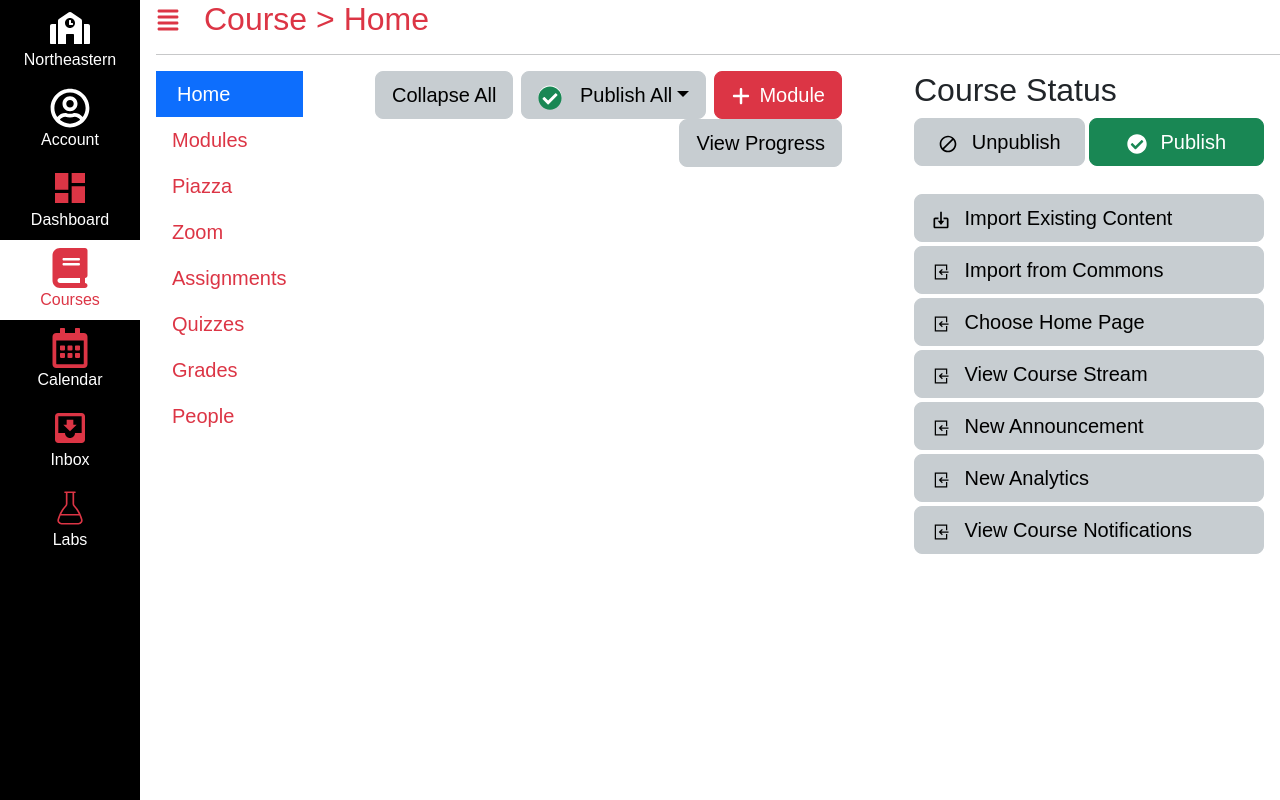
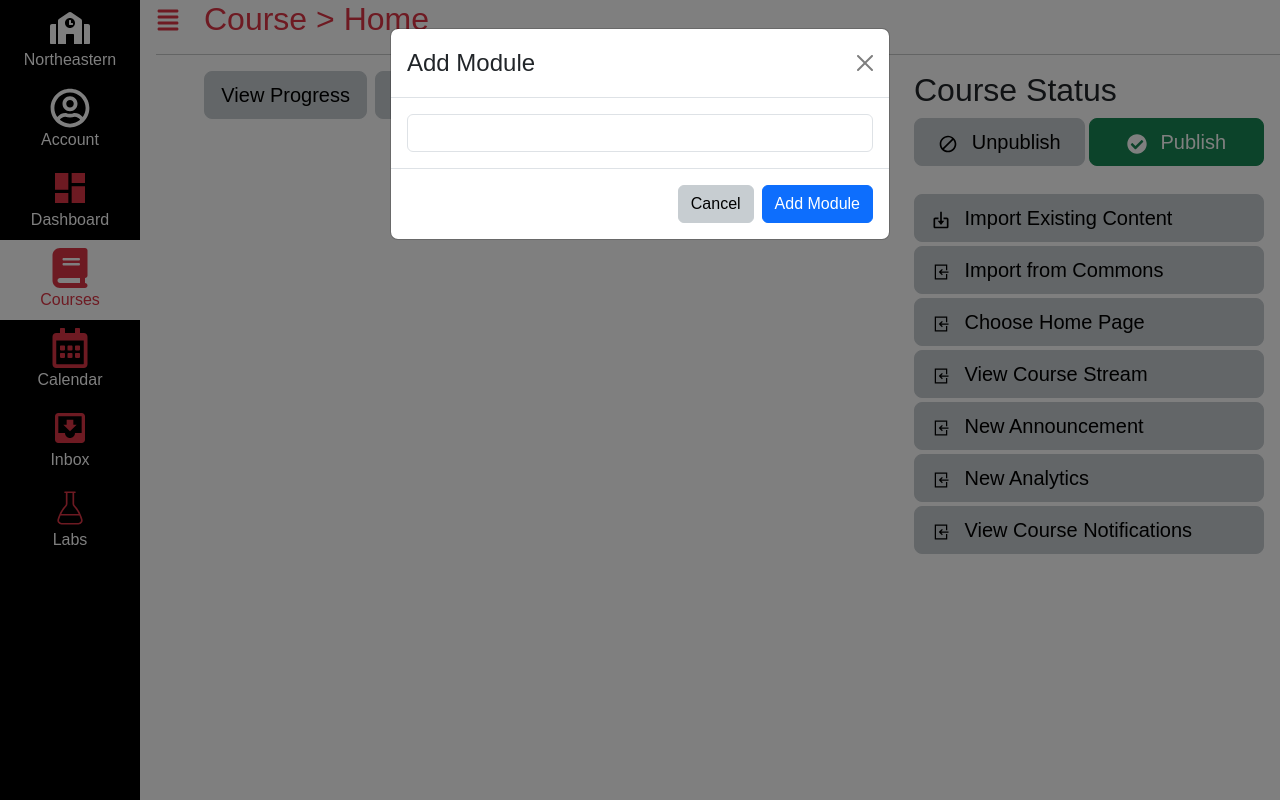
Before and after one commit to davehetarth/kambaz-next-js-fa25, a Next.js app: page /Courses/1234/Home in a window 1280 px wide. Both pictures are taken after a click on the button "Module". Built offline with nearby package versions, Linux system fonts and the light colour scheme.

Commit message:
Started kambaz

```diff
--- a/app/(Kambaz)/Courses/[cid]/Modules/ModuleControlButtons.tsx
+++ b/app/(Kambaz)/Courses/[cid]/Modules/ModuleControlButtons.tsx
@@ -1,9 +1,30 @@
+"us client";
 import { IoEllipsisVertical } from "react-icons/io5";
 import GreenCheckmark from "./GreenCheckmark";
 import { FaPlus } from "react-icons/fa6";
-export default function ModuleControlButtons() {
+import { FaTrash } from "react-icons/fa";
+import { FaPencil } from "react-icons/fa6";
+export default function ModuleControlButtons({
+  moduleId,
+  deleteModule,
+  editModule,
+}: {
+  moduleId: string;
+  deleteModule: (moduleId: string) => void;
+  editModule: (moduleId: string) => void;
+}) {
   return (
     <div className="float-end">
+      <FaPencil
+        onClick={() => editModule(moduleId)}
+        className="text-primary me-3"
+      />
+      <FaTrash
+        className="text-danger me-2 mb-1"
+        onClick={() => {
+          deleteModule(moduleId);
+        }}
+      />
       <GreenCheckmark />
       <FaPlus className="fs-4 me-1" />
       <IoEllipsisVertical className="fs-4 me-1" />
--- /dev/null
+++ b/app/(Kambaz)/Courses/[cid]/Modules/ModuleEditor.tsx
@@ -0,0 +1,50 @@
+"use client";
+import { Modal, FormControl, Button } from "react-bootstrap";
+
+export default function ModuleEditor({
+  show,
+  handleClose,
+  dialogTitle,
+  moduleName,
+  setModuleName,
+  addModule,
+}: {
+  show: boolean;
+  handleClose: () => void;
+  dialogTitle: string;
+  moduleName: string;
+  setModuleName: (name: string) => void;
+  addModule: () => void;
+}) {
+  return (
+    <Modal show={show} onHide={handleClose}>
+      <Modal.Header closeButton>
+        <Modal.Title>{dialogTitle}</Modal.Title>
+      </Modal.Header>
+      <Modal.Body>
+        <FormControl
+          value={moduleName}
+          onChange={(e) => {
+            setModuleName(e.target.value);
+          }}
+        />
+      </Modal.Body>
+      <Modal.Footer>
+        <Button variant="secondary" onClick={handleClose}>
+          {" "}
+          Cancel{" "}
+        </Button>
+        <Button
+          variant="primary"
+          onClick={() => {
+            addModule();
+            handleClose();
+          }}
+        >
+          {" "}
+          Add Module{" "}
+        </Button>
+      </Modal.Footer>
+    </Modal>
+  );
+}
--- a/app/(Kambaz)/Courses/[cid]/Modules/ModulesControls.tsx
+++ b/app/(Kambaz)/Courses/[cid]/Modules/ModulesControls.tsx
@@ -1,3 +1,4 @@
+"use client";
 import {
   Button,
   Dropdown,
@@ -7,7 +8,21 @@ import {
 } from "react-bootstrap";
 import { FaPlus } from "react-icons/fa6";
 import GreenCheckmark from "./GreenCheckmark";
-export default function ModulesControls() {
+import { useState } from "react";
+import ModuleEditor from "./ModuleEditor";
+
+export default function ModulesControls({
+  moduleName,
+  setModuleName,
+  addModule,
+}: {
+  moduleName: string;
+  setModuleName: (title: string) => void;
+  addModule: () => void;
+}) {
+  const [show, setShow] = useState(false);
+  const handleClose = () => setShow(false);
+  const handleShow = () => setShow(true);
   return (
     <div id="wd-modules-controls" className="text-nowrap">
       <Button
@@ -15,6 +30,7 @@ export default function ModulesControls() {
         size="lg"
         className="me-2 float-end"
         id="wd-add-module-btn"
+        onClick={handleShow}
       >
         <FaPlus className="position-relative me-2" style={{ bottom: "1px" }} />
         Module
@@ -59,6 +75,14 @@ export default function ModulesControls() {
         {/* <FaPlus className="position-relative me-2" style={{ bottom: "1px" }} /> */}
         View Progress
       </Button>
+      <ModuleEditor
+        show={show}
+        handleClose={handleClose}
+        dialogTitle="Add Module"
+        moduleName={moduleName}
+        setModuleName={setModuleName}
+        addModule={addModule}
+      />
     </div>
   );
 }
--- a/app/(Kambaz)/Courses/[cid]/Modules/page.tsx
+++ b/app/(Kambaz)/Courses/[cid]/Modules/page.tsx
@@ -1,4 +1,5 @@
 "use client";
+import { v4 as uuidv4 } from "uuid";
 import { useParams } from "next/navigation";
 import * as db from "../../../Database";
 import ModulesControls from "./ModulesControls";
@@ -6,13 +7,75 @@ import { ListGroup, ListGroupItem } from "react-bootstrap";
 import { BsGripVertical } from "react-icons/bs";
 import LessonControlButtons from "./LessonControlButtons";
 import ModuleControlButtons from "./ModuleControlButtons";
+import { FormControl } from "react-bootstrap";
+import { useState } from "react";
+import { addModule, editModule, updateModule, deleteModule } from "./reducer";
+import { useSelector, useDispatch } from "react-redux";
+import { RootState } from "../../../../(Kambaz)/store";
 
 export default function Modules() {
+  interface Lesson {
+    _id: string;
+    name: string;
+    description: string;
+    module: string;
+  }
+
+  interface Module {
+    _id: string;
+    name: string;
+    course: string;
+    description: string;
+    lessons?: Lesson[];
+    editing: boolean;
+  }
+
   const { cid } = useParams();
-  const modules = db.modules;
+
+  // const [modules, setModules] = useState<Module[]>(
+  //   (db.modules || []).map((module) => ({ ...module, editing: false }))
+  // );
+  const [moduleName, setModuleName] = useState("");
+  const { modules } = useSelector((state: RootState) => state.modulesReducer);
+  const dispatch = useDispatch();
+  // const addModule = () => {
+  //   setModules([
+  //     ...modules,
+  //     {
+  //       _id: uuidv4(),
+  //       name: moduleName,
+  //       course: cid as string,
+  //       lessons: [],
+  //       description: "abc",
+  //       editing: false,
+  //     },
+  //   ]);
+  //   setModuleName("");
+  // };
+
+  // const deleteModule = (moduleId: string) => {
+  //   setModules(modules.filter((m) => m._id !== moduleId));
+  // };
+  // const editModule = (moduleId: string) => {
+  //   setModules(
+  //     modules.map((m) => (m._id === moduleId ? { ...m, editing: true } : m))
+  //   );
+  // };
+  // const updateModule = (module: Module) => {
+  //   setModules(modules.map((m) => (m._id === module._id ? module : m)));
+  // };
+
   return (
     <div className="me-5">
-      <ModulesControls /> <br />
+      <ModulesControls
+        setModuleName={setModuleName}
+        moduleName={moduleName}
+        addModule={() => {
+          dispatch(addModule({ name: moduleName, course: cid }));
+          setModuleName("");
+        }}
+      />{" "}
+      <br />
       <br />
       <br />
       <br />
@@ -25,8 +88,31 @@ export default function Modules() {
               className="wd-module p-0 mb-5 fs-5 border-gray"
             >
               <div className="wd-title p-3 ps-2 bg-secondary">
-                <BsGripVertical className="me-2 fs-3" /> {module.name}{" "}
-                <ModuleControlButtons />
+                <BsGripVertical className="me-2 fs-3" />{" "}
+                {!module.editing && module.name}
+                {module.editing && (
+                  <FormControl
+                    className="w-50 d-inline-block"
+                    onChange={(e) =>
+                      dispatch(
+                        updateModule({ ...module, name: e.target.value })
+                      )
+                    }
+                    onKeyDown={(e) => {
+                      if (e.key === "Enter") {
+                        dispatch(updateModule({ ...module, editing: false }));
+                      }
+                    }}
+                    defaultValue={module.name}
+                  />
+                )}
+                <ModuleControlButtons
+                  moduleId={module._id}
+                  deleteModule={(moduleId) => {
+                    dispatch(deleteModule(moduleId));
+                  }}
+                  editModule={(moduleId) => dispatch(editModule(moduleId))}
+                />
               </div>
               {module.lessons && (
                 <ListGroup className="wd-lessons rounded-0">
--- /dev/null
+++ b/app/(Kambaz)/Courses/[cid]/Modules/reducer.ts
@@ -0,0 +1,59 @@
+"use client";
+import { createSlice } from "@reduxjs/toolkit";
+import { modules } from "../../../Database";
+import { v4 as uuidv4 } from "uuid";
+
+interface Lesson {
+  _id: string;
+  name: string;
+  description: string;
+  module: string;
+}
+
+export interface Module {
+  _id: string;
+  name: string;
+  course: string;
+  description: string;
+  lessons?: Lesson[];
+  editing: boolean;
+}
+
+interface ModulesState {
+  modules: Module[];
+}
+
+const initialState: ModulesState = {
+  modules: (modules || []).map((module) => ({ ...module, editing: false })),
+};
+const modulesSlice = createSlice({
+  name: "modules",
+  initialState,
+  reducers: {
+    addModule: (state, { payload: module }) => {
+      const newModule: any = {
+        _id: uuidv4(),
+        lessons: [],
+        name: module.name,
+        course: module.course,
+      };
+      state.modules = [...state.modules, newModule];
+    },
+    deleteModule: (state, { payload: moduleId }) => {
+      state.modules = state.modules.filter((m) => m._id !== moduleId);
+    },
+    updateModule: (state, { payload: module }) => {
+      state.modules = state.modules.map((m) =>
+        m._id === module._id ? module : m
+      );
+    },
+    editModule: (state, { payload: moduleId }) => {
+      state.modules = state.modules.map((m) =>
+        m._id === moduleId ? { ...m, editing: true } : m
+      );
+    },
+  },
+});
+export const { addModule, deleteModule, updateModule, editModule } =
+  modulesSlice.actions;
+export default modulesSlice.reducer;
--- a/app/(Kambaz)/Courses/[cid]/layout.tsx
+++ b/app/(Kambaz)/Courses/[cid]/layout.tsx
@@ -1,23 +1,30 @@
+"use client";
 import { ReactNode } from "react";
+import { useState } from "react";
 import CourseNavigation from "./Navigation";
 import { FaAlignJustify } from "react-icons/fa6";
-import { courses } from "../../Database";
+import { RootState } from "../../store";
 import Breadcrumb from "./Breadcrumb";
-export default async function CoursesLayout({
-  children,
-  params,
-}: Readonly<{ children: ReactNode; params: Promise<{ cid: string }> }>) {
-  const { cid } = await params;
+import { useSelector } from "react-redux";
+import { useParams } from "next/navigation";
+export default function CoursesLayout({ children }: { children: ReactNode }) {
+  const [isVisible, setIsVisible] = useState(false);
+  const { cid } = useParams();
+  const { courses } = useSelector((state: RootState) => state.coursesReducer);
   const course = courses.find((course) => course._id === cid);
   return (
     <div id="wd-courses">
       <h2 className="text-danger">
-        <FaAlignJustify className="me-4 fs-4 mb-1" />
+        <FaAlignJustify
+          className="me-4 fs-4 mb-1"
+          onClick={() => setIsVisible(!isVisible)}
+        />
         <Breadcrumb course={course} />
+        {/* {course?.name} */}
       </h2>{" "}
       <hr />
       <div className="d-flex">
-        <div className="d-none d-md-block">
+        <div className={`${isVisible ? "d-block" : "d-none"} `}>
           <CourseNavigation />
         </div>
         <div className="flex-fill">{children}</div>
--- /dev/null
+++ b/app/(Kambaz)/Courses/reducer.ts
@@ -0,0 +1,28 @@
+"use client";
+import { createSlice } from "@reduxjs/toolkit";
+import { courses } from "../Database";
+import { v4 as uuidv4 } from "uuid";
+const initialState = {
+  courses: courses,
+};
+const coursesSlice = createSlice({
+  name: "courses",
+  initialState,
+  reducers: {
+    addNewCourse: (state, { payload: course }) => {
+      const newCourse = { ...course, _id: uuidv4() };
+      state.courses = [...state.courses, newCourse];
+    },
+    deleteCourse: (state, { payload: courseId }) => {
+      state.courses = state.courses.filter((course) => course._id !== courseId);
+    },
+    updateCourse: (state, { payload: course }) => {
+      state.courses = state.courses.map((c) =>
+        c._id === course._id ? course : c
+      );
+    },
+  },
+});
+export const { addNewCourse, deleteCourse, updateCourse } =
+  coursesSlice.actions;
+export default coursesSlice.reducer;
--- a/app/(Kambaz)/layout.tsx
+++ b/app/(Kambaz)/layout.tsx
@@ -1,3 +1,6 @@
+"use client";
+import store from "./store";
+import { Provider } from "react-redux";
 import { ReactNode } from "react";
 import KambazNavigation from "./Navigation";
 import "./styles.css";
@@ -5,11 +8,13 @@ export default function KambazLayout({
   children,
 }: Readonly<{ children: ReactNode }>) {
   return (
-    <div className="d-flex" id="wd-kambaz">
-      <div className="d-none d-md-block">
-        <KambazNavigation />
+    <Provider store={store}>
+      <div className="d-flex" id="wd-kambaz">
+        <div className="d-none d-md-block">
+          <KambazNavigation />
+        </div>
+        <div className="flex-fill wd-main-content-offset ms-3">{children}</div>
       </div>
-      <div className="flex-fill wd-main-content-offset ms-3">{children}</div>
-    </div>
+    </Provider>
   );
 }
--- /dev/null
+++ b/app/(Kambaz)/store.tsx
@@ -0,0 +1,9 @@
+"use client";
+import { configureStore } from "@reduxjs/toolkit";
+import coursesReducer from "./Courses/reducer";
+import modulesReducer from "./Courses/[cid]/Modules/reducer";
+const store = configureStore({
+  reducer: { coursesReducer, modulesReducer },
+});
+export default store;
+export type RootState = ReturnType<typeof store.getState>;
```
Also changed, not shown: app/(Kambaz)/Dashboard/page.tsx (+31 -25 lines).
